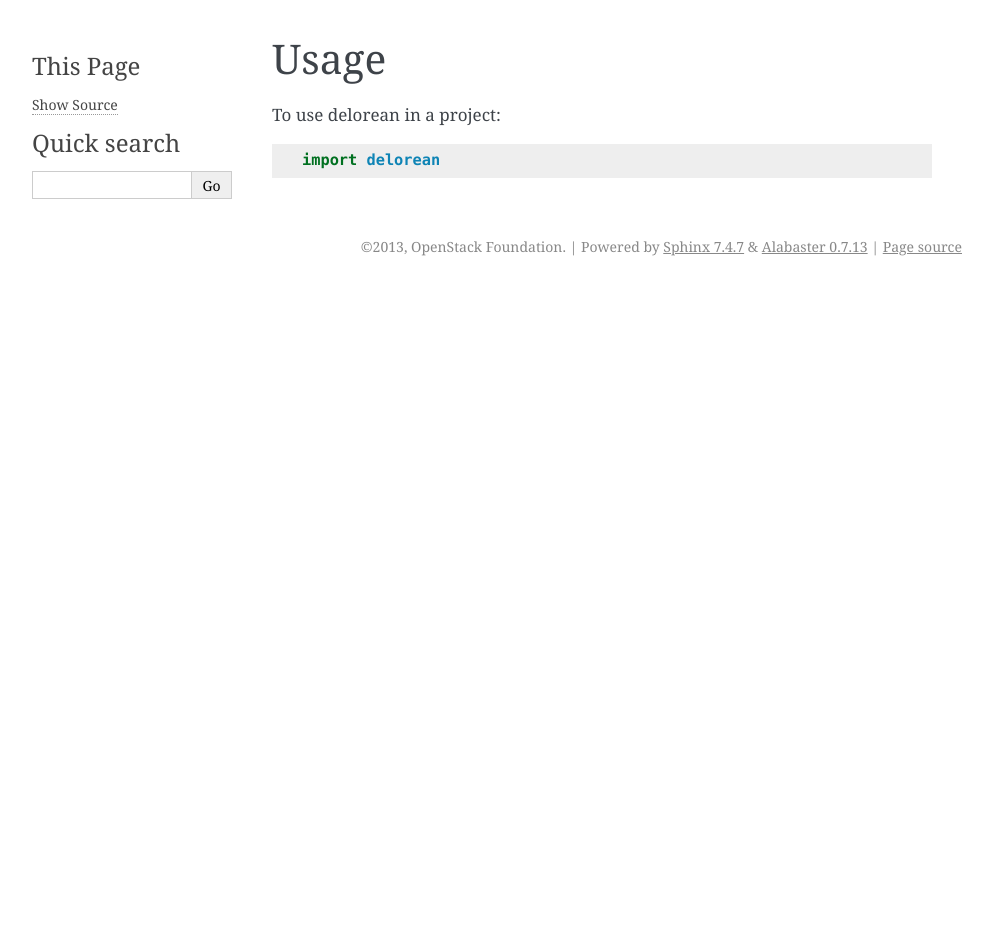
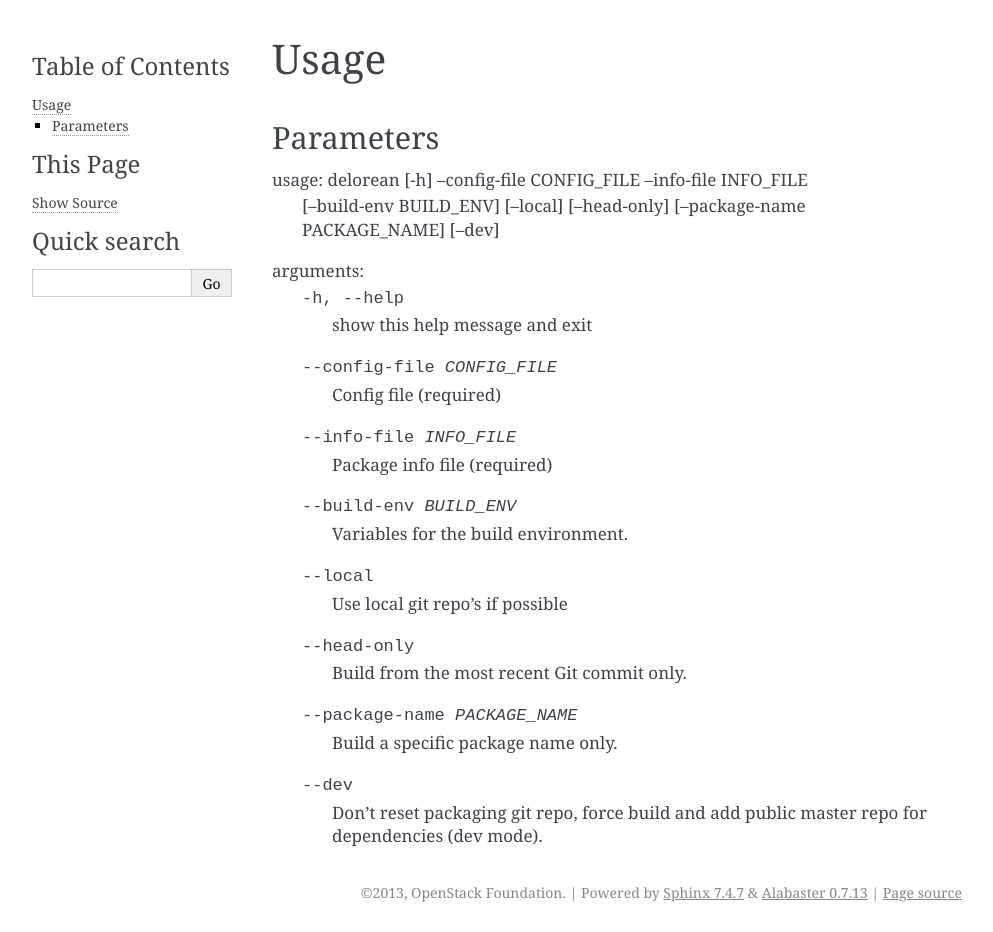
Before and after one commit to softwarefactory-project/DLRN, a Sphinx documentation site: the page built from doc/source/usage.rst, in a window 1280 px wide. Shown: the whole page, without its empty margins (148-1141 px from the left). Built offline with Sphinx 7.4.7, drawn with Linux system fonts in a browser that asks for light colours; before the commit the page ends 900 px from its top, so only the background shows below that.

Commit message:
Adding some basic documentation
This adds some documentation on how to run and develop Delorean.
It also adds a sphinx makefile.

Change-Id: I5686be3f2228651a26226cbfd8aef28c0d8d42aa

```diff
--- a/HACKING.rst
+++ b/HACKING.rst
@@ -1,3 +1,4 @@
+===========================
 delorean Style Commandments
 ===========================
 
--- a/doc/source/readme.rst
+++ b/doc/source/readme.rst
@@ -1 +1 @@
-.. include:: ../README.rst
+.. include:: ../../README.rst
--- a/doc/source/usage.rst
+++ b/doc/source/usage.rst
@@ -2,6 +2,24 @@
 Usage
 ========
 
-To use delorean in a project::
+Parameters
+----------
 
-	import delorean
+usage: delorean [-h] --config-file CONFIG_FILE --info-file INFO_FILE
+                [--build-env BUILD_ENV] [--local] [--head-only]
+                [--package-name PACKAGE_NAME] [--dev]
+
+arguments:
+  -h, --help            show this help message and exit
+  --config-file CONFIG_FILE
+                        Config file (required)
+  --info-file INFO_FILE
+                        Package info file (required)
+  --build-env BUILD_ENV
+                        Variables for the build environment.
+  --local               Use local git repo's if possible
+  --head-only           Build from the most recent Git commit only.
+  --package-name PACKAGE_NAME
+                        Build a specific package name only.
+  --dev                 Don't reset packaging git repo, force build and add
+                        public master repo for dependencies (dev mode).
```
Also changed, not shown: CONTRIBUTING.rst (+46 -0 lines), README.rst (+9 -2 lines), doc/source/installation.rst (+13 -1 lines), 2 other files.
